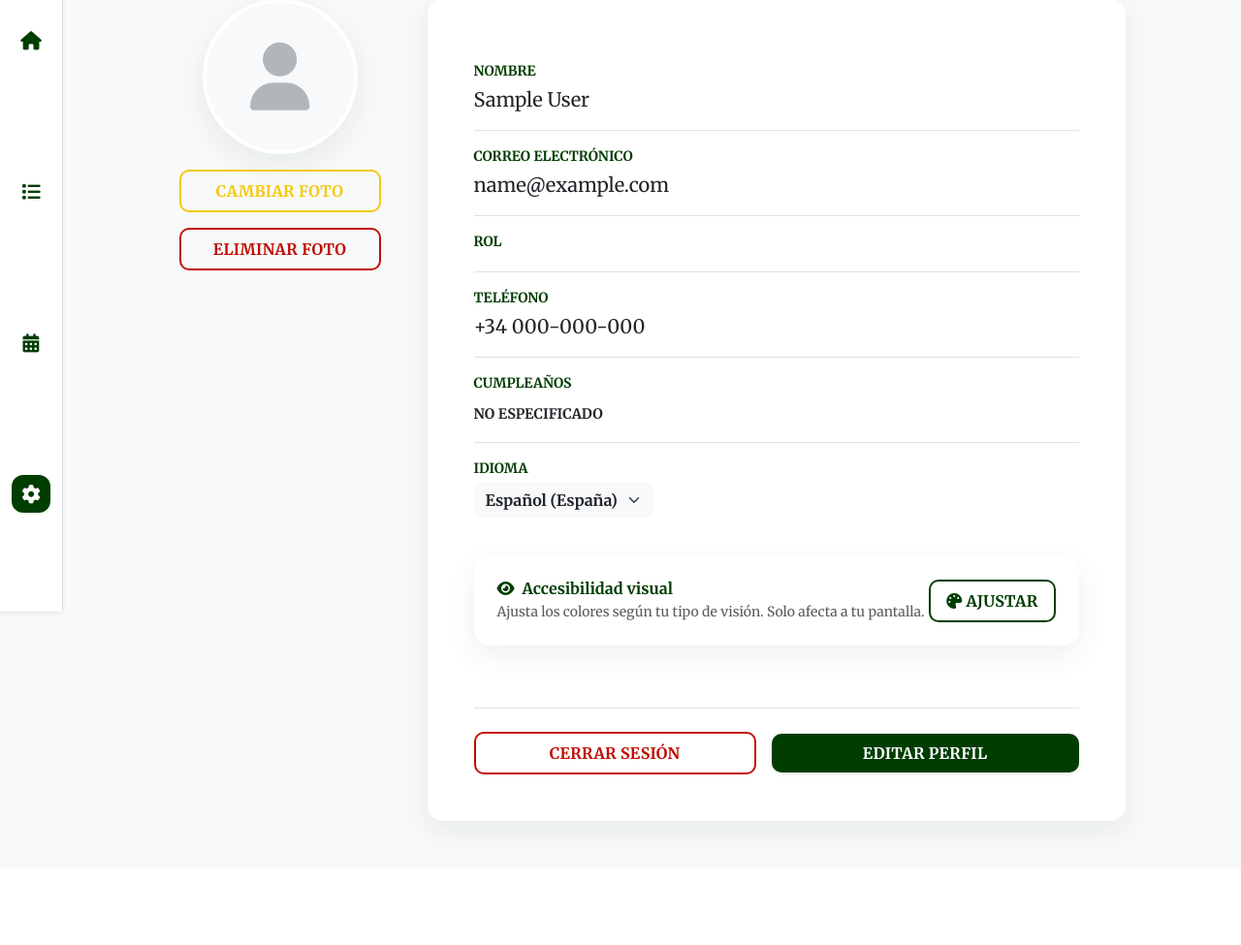
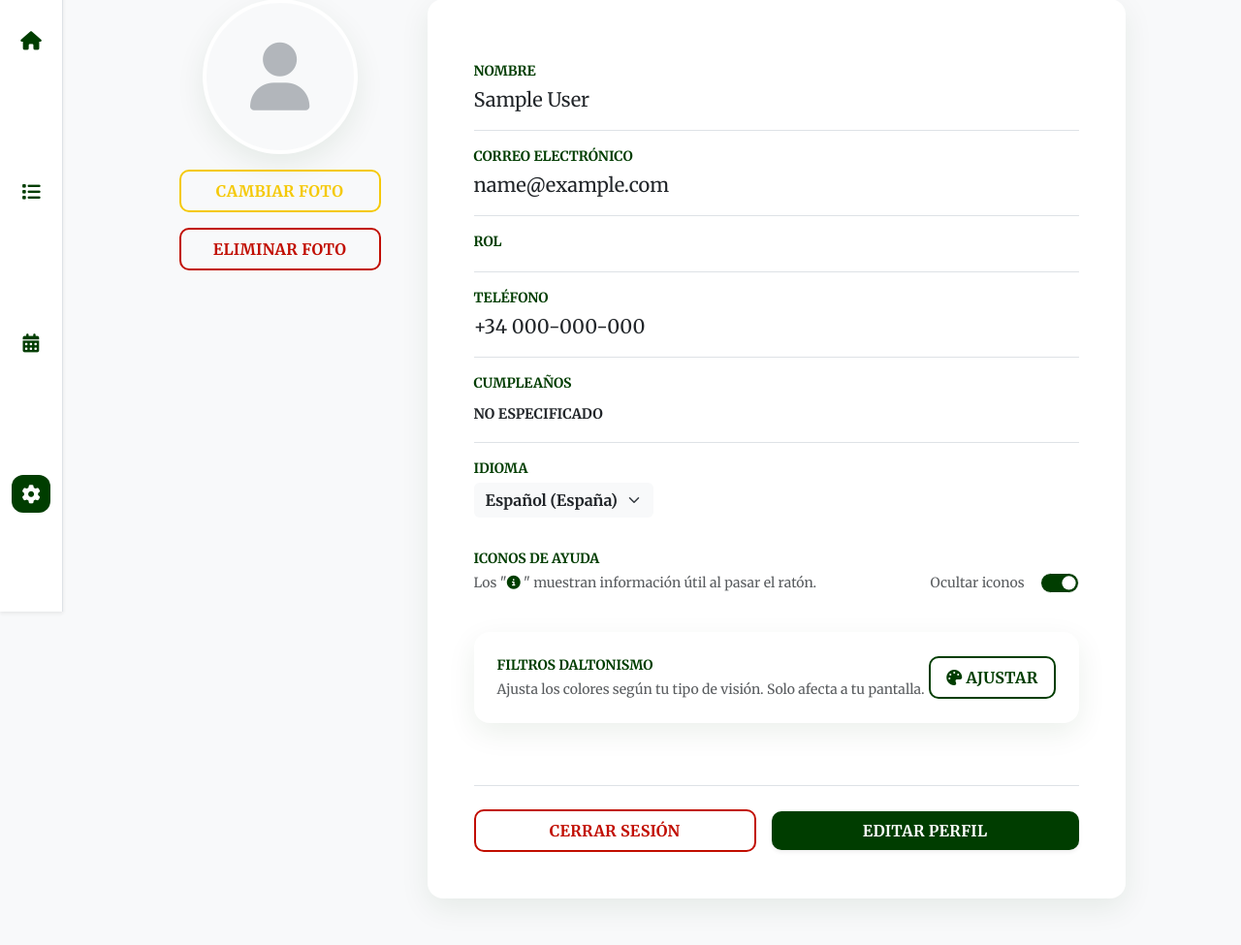
Before and after one commit to RaulGuiraoD/STOKKA, a Django app: page /perfil/ in a window 1280 px wide. Shown: the part 169-1144 px from the top of the page at 97% size. Before the commit the page ends 1034 px from the top, so only its background shows below. Run offline with Django 5.2, Linux system fonts and the light colour scheme; the visitor is signed in with stand-in values (Sample User, id 1); data comes from the database, SQL or seed files in the repository.

Commit message:
Actu estilos perfil + opción para iconos de ayuda

```diff
--- a/static/css/estilos.css
+++ b/static/css/estilos.css
@@ -160,6 +160,11 @@ main, .container-fluid, .card {
 }
 
 .info-icon:hover::after, .info-icon.active::after { opacity: 1; visibility: visible; }
+
+/* Icono informativo oculto (cuando el usuario los ha desactivado) */
+.info-icon.oculto {
+    display: none !important;
+}
 
 /* Botón Principal  */
 .btn-stokka {
--- a/static/js/general.js
+++ b/static/js/general.js
@@ -442,3 +442,34 @@ document.addEventListener('DOMContentLoaded', function () {
         marcarActivo('normal');
     });
 });
+
+// =============================================================================
+// SISTEMA DE ICONOS INFORMATIVOS
+// Los iconos con clase .info-icon pueden ocultarse globalmente por el usuario.
+// Los que tienen data-permanente="true" nunca se ocultan.
+// El estado se guarda en localStorage.
+// =============================================================================
+
+function aplicarEstadoIconosInfo() {
+    const ocultos = localStorage.getItem('stokka_info_ocultos') === 'true';
+    document.querySelectorAll('.info-icon:not([data-permanente="true"])').forEach(icon => {
+        icon.classList.toggle('oculto', ocultos);
+    });
+    // Actualiza el toggle del perfil si existe en esta página
+    const toggle = document.getElementById('toggleIconosInfo');
+    if (toggle) {
+        toggle.checked = !ocultos;
+        const label = document.getElementById('labelToggleIconos');
+        if (label) label.textContent = ocultos ? 'Mostrar iconos' : 'Ocultar iconos';
+    }
+}
+
+function toggleIconosInfo(activar) {
+    localStorage.setItem('stokka_info_ocultos', activar ? 'false' : 'true');
+    aplicarEstadoIconosInfo();
+}
+
+// Se ejecuta en todas las páginas al cargar
+document.addEventListener('DOMContentLoaded', function () {
+    aplicarEstadoIconosInfo();
+});
--- a/templates/registration/registro_bienvenida.html
+++ b/templates/registration/registro_bienvenida.html
@@ -20,7 +20,8 @@
         <div class="d-flex align-items-center gap-2">
             <div class="info-wrapper">
                 <i class="fa-solid fa-circle-info info-icon"
-                   data-info="Crearás un usuario en la plataforma de Stokka. Para poder acceder debes ingresar una empresa."></i>
+                data-permanente="true"
+                data-info="Crearás un usuario en la plataforma de Stokka. Para poder acceder debes ingresar una empresa."></i>
             </div>
             <a href="{% url 'registro_usuario' %}"
                 class="btn_selector btn flex-grow-1 d-flex align-items-center justify-content-between px-4 py-3 rounded-3 shadow-sm text-decoration-none">
@@ -35,7 +36,8 @@
         <div class="d-flex align-items-center gap-2">
             <div class="info-wrapper">
                 <i class="fa-solid fa-circle-info info-icon"
-                   data-info="Conectarás tu cuenta de Stokka con la empresa que registres. Si ya tienes cuenta puedes ingresar más directamente."></i>
+                    data-permanente="true"
+                    data-info="Conectarás tu cuenta de Stokka con la empresa que registres. Si ya tienes cuenta puedes ingresar más directamente."></i>
             </div>
             <a href="{% url 'registro_empresa' %}"
                 class="btn_selector btn flex-grow-1 d-flex align-items-center justify-content-between px-4 py-3 rounded-3 shadow-sm text-decoration-none">
--- a/templates/stokka/pages/perfil.html
+++ b/templates/stokka/pages/perfil.html
@@ -86,13 +86,35 @@
                     </select>
                 </div>
 
+                <!-- PREFERENCIAS DE AYUDA -->
+                <div class="py-3">
+                    <div class="d-flex justify-content-between">
+                        <div>
+                            <label class="small text-uppercase fw-bold text-muted d-block mb-1" style="color: var(--verde-stokka) !important;">Iconos de ayuda</label>
+                            <p class="text-muted small mb-0">
+                                Los "<i class="fa-solid fa-circle-info" style="color: var(--verde-stokka);"></i> "
+                                muestran información útil al pasar el ratón.
+                            </p>
+                        </div>
+                        <div class="d-flex align-items-end gap-3">
+                           <span id="labelToggleIconos" class="text-muted small"></span>
+                            <div class="form-check form-switch mb-0">
+                                <input class="form-check-input shadow-none bg-stokka border-white"
+                                    type="checkbox"
+                                    role="switch"
+                                    id="toggleIconosInfo"
+                                    style="cursor: pointer; width: 2.5em; height: 1.3em;"
+                                    onchange="toggleIconosInfo(this.checked)">
+                            </div>
+                        </div>
+                    </div>
+                </div>
+
                 <!-- ACCESIBILIDAD: FILTRO DE DALTONISMO -->
                 <div class="card border-0 shadow-stokka rounded-4 p-4 mt-4 mb-3">
                     <div class="d-flex align-items-center justify-content-between">
                         <div>
-                            <h6 class="fw-bold mb-1" style="color: var(--verde-stokka);">
-                                <i class="fa-solid fa-eye me-2"></i>Accesibilidad visual
-                            </h6>
+                           <label class="small text-uppercase fw-bold text-muted d-block mb-1" style="color: var(--verde-stokka) !important;">Filtros daltonismo</label>
                             <p class="text-muted small mb-0">
                                 Ajusta los colores según tu tipo de visión. Solo afecta a tu pantalla.
                             </p>
```
